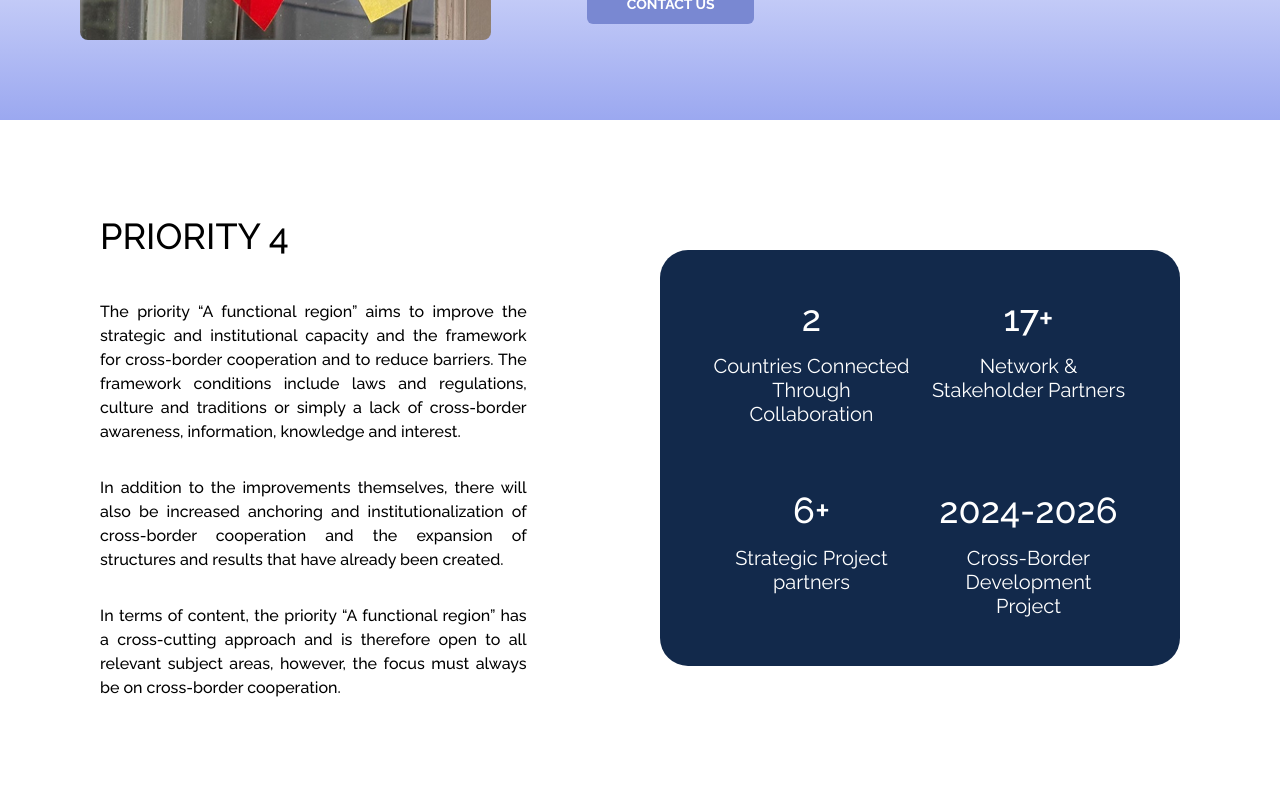
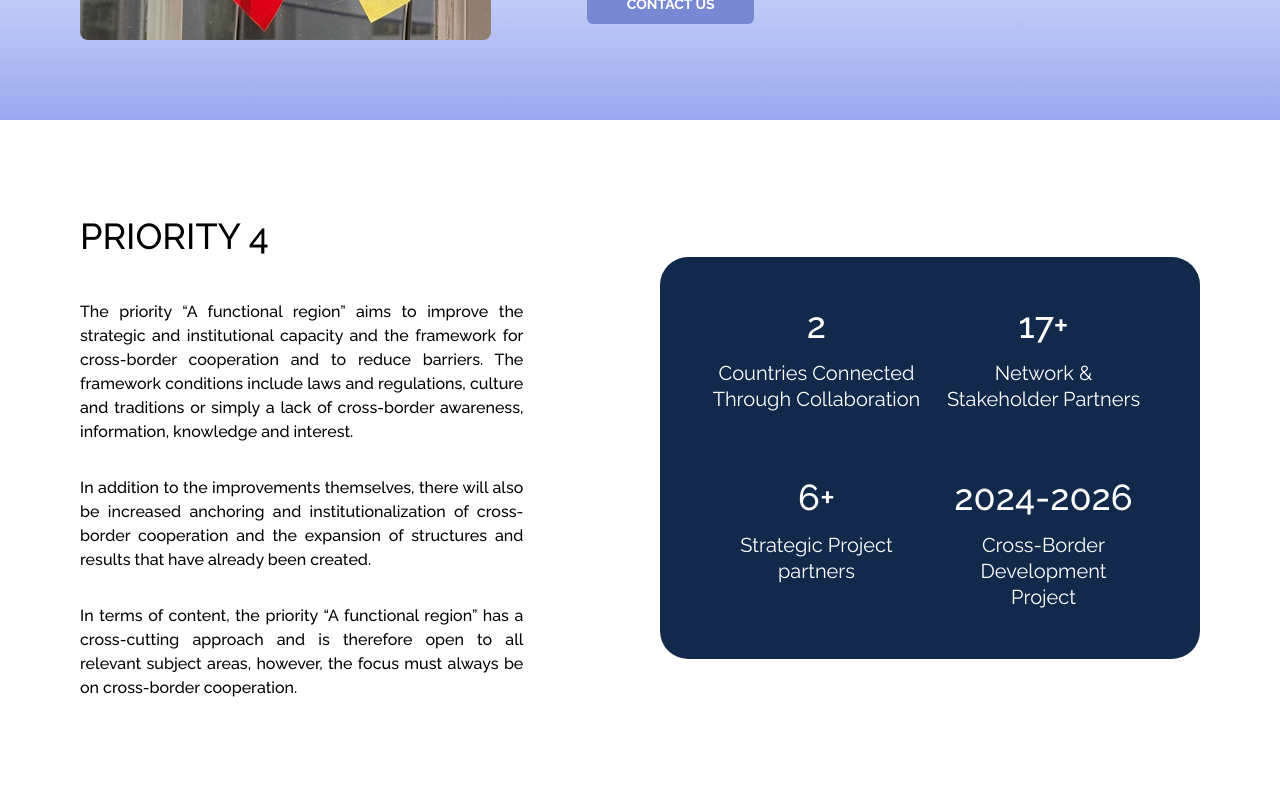
Before and after one commit to Patricia-P-G/Business-Region-Website, a Vue app: page /about in a window 1280 px wide. Shown: the part 1240-2040 px from the top of the page. Built offline with nearby package versions, Linux system fonts and the light colour scheme.

Commit message:
priority section modified

```diff
--- a/src/views/aboutComponents/PartnersView.vue
+++ b/src/views/aboutComponents/PartnersView.vue
@@ -1,54 +1,97 @@
 <template>
-    <section class="relative w-full overflow-hidden bg-white py-14 sm:py-20">
+    <section
+        class="relative w-full overflow-hidden bg-white py-14 sm:py-20"
+        aria-labelledby="partners-title"
+        aria-describedby="partners-description"
+        itemscope
+        itemtype="https://schema.org/Organization"
+    >
         <div class="relative z-10 mx-auto max-w-[1600px] px-5 xs:px-6 sm:px-8 lg:px-25">
             <div class="grid grid-cols-12 gap-2.5">
 
                 <!-- TITLE -->
                 <div class="col-span-12 pt-6 sm:pt-10">
-                    <h1 class="text-3xl font-semibold uppercase text-black sm:text-4xl">
+                    <h1
+                        id="partners-title"
+                        class="text-3xl font-semibold uppercase text-black sm:text-4xl"
+                        itemprop="name"
+                    >
                         Browse our partners
                     </h1>
+
+                    <p id="partners-description" class="sr-only" itemprop="description">
+                        Browse partner organizations connected to the Business DE-DK project.
+                    </p>
                 </div>
 
                 <!-- UNDERLINE -->
-                <div class="col-span-12 pb-8 sm:pb-10">
+                <div class="col-span-12 pb-8 sm:pb-10" aria-hidden="true">
                     <hr class="border-0 border-t-[3px] border-primary" />
                 </div>
 
                 <!-- FILTER BUTTONS -->
-                <div class="col-span-12 mt-6 grid grid-cols-2 gap-4 pb-8 sm:grid-cols-4 sm:gap-6 lg:gap-16">
-                    <button class="rounded-lg bg-[#7C8BDA] py-3 text-sm font-medium uppercase text-white transition hover:bg-[#6d7bd0]">
+                <div
+                    class="col-span-12 mt-6 grid grid-cols-2 gap-4 pb-8 sm:grid-cols-4 sm:gap-6 lg:gap-16"
+                    aria-label="Filter partners by category"
+                >
+                    <button
+                        type="button"
+                        aria-pressed="true"
+                        class="rounded-lg bg-[#7C8BDA] py-3 text-sm font-medium uppercase text-white transition hover:bg-[#6d7bd0] focus:outline-none focus-visible:ring-2 focus-visible:ring-primary focus-visible:ring-offset-2"
+                    >
                         All
                     </button>
 
-                    <button class="rounded-lg bg-[#3E5A78] py-3 text-sm font-medium uppercase text-white transition hover:bg-[#334a63]">
+                    <button
+                        type="button"
+                        aria-pressed="false"
+                        class="rounded-lg bg-[#3E5A78] py-3 text-sm font-medium uppercase text-white transition hover:bg-[#334a63] focus:outline-none focus-visible:ring-2 focus-visible:ring-primary focus-visible:ring-offset-2"
+                    >
                         Lead Partner
                     </button>
 
-                    <button class="rounded-lg bg-[#3E5A78] py-3 text-sm font-medium uppercase text-white transition hover:bg-[#334a63]">
+                    <button
+                        type="button"
+                        aria-pressed="false"
+                        class="rounded-lg bg-[#3E5A78] py-3 text-sm font-medium uppercase text-white transition hover:bg-[#334a63] focus:outline-none focus-visible:ring-2 focus-visible:ring-primary focus-visible:ring-offset-2"
+                    >
                         Project
                     </button>
 
-                    <button class="rounded-lg bg-[#3E5A78] py-3 text-sm font-medium uppercase text-white transition hover:bg-[#334a63]">
+                    <button
+                        type="button"
+                        aria-pressed="false"
+                        class="rounded-lg bg-[#3E5A78] py-3 text-sm font-medium uppercase text-white transition hover:bg-[#334a63] focus:outline-none focus-visible:ring-2 focus-visible:ring-primary focus-visible:ring-offset-2"
+                    >
                         Network
                     </button>
                 </div>
 
                 <!-- PARTNERS -->
-                <div class="col-span-12 mt-12 grid grid-cols-2 items-center gap-x-12 gap-y-5 sm:grid-cols-2 lg:mt-20 lg:grid-cols-3 lg:gap-x-20 lg:gap-y-20">
-                    <div
+                <ul
+                    class="col-span-12 mt-12 grid grid-cols-2 items-center gap-x-12 gap-y-5 sm:grid-cols-2 lg:mt-20 lg:grid-cols-3 lg:gap-x-20 lg:gap-y-20"
+                    aria-label="Partner organizations"
+                    itemprop="member"
+                >
+                    <li
                         v-for="partner in partners"
                         :key="partner.name"
-                        class="flex min-h-[100px] items-center justify-center"
+                        class="flex min-h-[100px] items-center justify-center list-none"
+                        itemscope
+                        itemtype="https://schema.org/Organization"
                     >
                         <img
                             :src="partner.logo"
                             :alt="partner.name"
                             class="h-16 w-auto object-contain sm:h-20 lg:h-24"
                             :class="partner.opacity ? 'opacity-70' : ''"
+                            loading="lazy"
+                            itemprop="logo"
                         />
-                    </div>
-                </div>
+
+                        <meta itemprop="name" :content="partner.name" />
+                    </li>
+                </ul>
 
             </div>
         </div>
--- a/src/views/aboutComponents/PriorityView.vue
+++ b/src/views/aboutComponents/PriorityView.vue
@@ -1,21 +1,24 @@
 <template>
-  <section
-    class="w-full bg-white py-16 sm:py-20 lg:py-24"
-    aria-labelledby="priority-title"
-  >
-    <div class="mx-auto max-w-[1600px] px-5 xs:px-6 sm:px-8 lg:px-25">
+  <!-- Priority Section -->
+  <section class="w-full bg-white py-16 sm:py-20 lg:py-24" aria-labelledby="priority-title" aria-describedby="priority-description"
+    itemscope itemtype="https://schema.org/Article">
+
+    <!-- Right Space -->
+    <div class="mx-auto max-w-400 px-5 xs:px-6 sm:px-8 lg:px-20">
+
+      <!-- Grid Wrapper -->
       <div class="grid grid-cols-12 items-center gap-y-12 lg:gap-10">
 
-        <!-- LEFT TEXT -->
-        <article class="col-span-12 lg:col-start-1 lg:col-end-6">
-          <h2
-            id="priority-title"
-            class="pb-5 text-3xl font-medium uppercase text-black sm:text-4xl"
-          >
+        <!-- Left Text Wrapper-->
+        <article class="col-span-12 lg:col-start-1 lg:col-end-6" itemprop="articleBody">
+
+          <!-- Title -->
+          <h2 id="priority-title" class="pb-5 text-3xl font-medium uppercase text-black sm:text-4xl" itemprop="headline">
             Priority 4
           </h2>
 
-          <p class="mt-6 text-base text-justify font-medium leading-6 text-black ">
+          <!-- Description -->
+          <p id="priority-description" class="mt-6 text-base text-justify font-medium leading-6 text-black"itemprop="description">
             The priority “A functional region” aims to improve the strategic and
             institutional capacity and the framework for cross-border cooperation
             and to reduce barriers. The framework conditions include laws and
@@ -37,54 +40,85 @@
           </p>
         </article>
 
-        <!-- RIGHT STATS BOX -->
-        <aside
-          class="col-span-12 lg:col-start-7 lg:col-end-13"
-          aria-label="Priority 4 project statistics"
-        >
-          <dl
-            class="grid grid-cols-1 gap-y-10 rounded-[28px] bg-primary px-6 py-10 text-center text-white sm:grid-cols-2 sm:gap-y-16 sm:px-10 lg:px-12 lg:py-12"
-          >
+        <!-- Right Stats Wrapper -->
+        <aside class="col-span-12 lg:col-start-7 lg:col-end-13" aria-labelledby="priority-stats-title">
+
+          <!-- Title -->
+          <h3 id="priority-stats-title" class="sr-only">
+            Priority 4 project statistics
+          </h3>
+
+          <!-- Statistic Wrapper -->
+          <dl class="grid grid-cols-1 gap-y-10 rounded-[28px] bg-primary px-6 py-10 text-center text-white sm:grid-cols-2 sm:gap-y-16 sm:px-10 lg:px-12 lg:py-12">
+
+            <!-- Countries Connected Statistic -->
             <div>
-              <dt class="pb-4 text-4xl font-medium sm:text-4xl">2</dt>
-              <dd class="text-lg leading-6 sm:text-xl">
+              <!-- Only for Screen Readers -->
+              <dt class="sr-only">Countries connected through collaboration</dt>
+
+              <dd>
+                <!-- Statistic Value -->
+                <span class="block pb-4 text-4xl font-medium sm:text-4xl">2</span>
+                <!-- Statistic Description -->
+                <span class="text-lg leading-6 sm:text-xl">
                   Countries Connected <br class="hidden sm:block" />
                   Through Collaboration
+                </span>
               </dd>
             </div>
 
+            <!-- Network & Stakeholder Statistic -->
             <div>
-              <dt class="pb-4 text-4xl font-medium sm:text-4xl">17+</dt>
-              <dd class="text-lg leading-6 sm:text-xl">
+              <!-- Only for Screen Readers -->
+              <dt class="sr-only">Network and stakeholder partners</dt>
+
+              <dd>
+                <!-- Statistic Value -->
+                <span class="block pb-4 text-4xl font-medium sm:text-4xl">17+</span>
+                <!-- Statistic Description -->
+                <span class="text-lg leading-6 sm:text-xl">
                   Network & <br class="hidden sm:block" />
                   Stakeholder Partners
+                </span>
               </dd>
             </div>
 
+            <!-- Strategic Partners Statistic -->
             <div>
-              <dt class="pb-4 text-4xl font-medium sm:text-4xl">6+</dt>
-              <dd class="text-lg leading-6 sm:text-xl">
+              <!-- Only for Screen Readers -->
+              <dt class="sr-only">Strategic project partners</dt>
+
+              <dd>
+                <!-- Statistic Value -->
+                <span class="block pb-4 text-4xl font-medium sm:text-4xl">6+</span>
+                <!-- Statistic Description -->
+                <span class="text-lg leading-6 sm:text-xl">
                   Strategic Project <br class="hidden sm:block" />
                   partners
+                </span>
               </dd>
             </div>
 
+            <!-- Project Period Statistic -->
             <div>
-              <dt class="pb-4 text-3xl font-medium sm:text-4xl lg:text-4xl">
+              <!-- Only for Screen Readers -->
+              <dt class="sr-only">Project period</dt>
+
+              <dd>
+                <!-- Statistic Value -->
+                <span class="block pb-4 text-3xl font-medium sm:text-4xl lg:text-4xl">
                   2024-2026
-              </dt>
-              <dd class="text-lg leading-6 sm:text-xl">
+                </span>
+                <!-- Statistic Description -->
+                <span class="text-lg leading-6 sm:text-xl">
                   Cross-Border Development <br class="hidden sm:block" />
                   Project
+                </span>
               </dd>
             </div>
           </dl>
         </aside>
-
       </div>
     </div>
   </section>
 </template>
-
-<script setup>
-</script>
```
Lines whose indentation alone changed are shown as unchanged.
